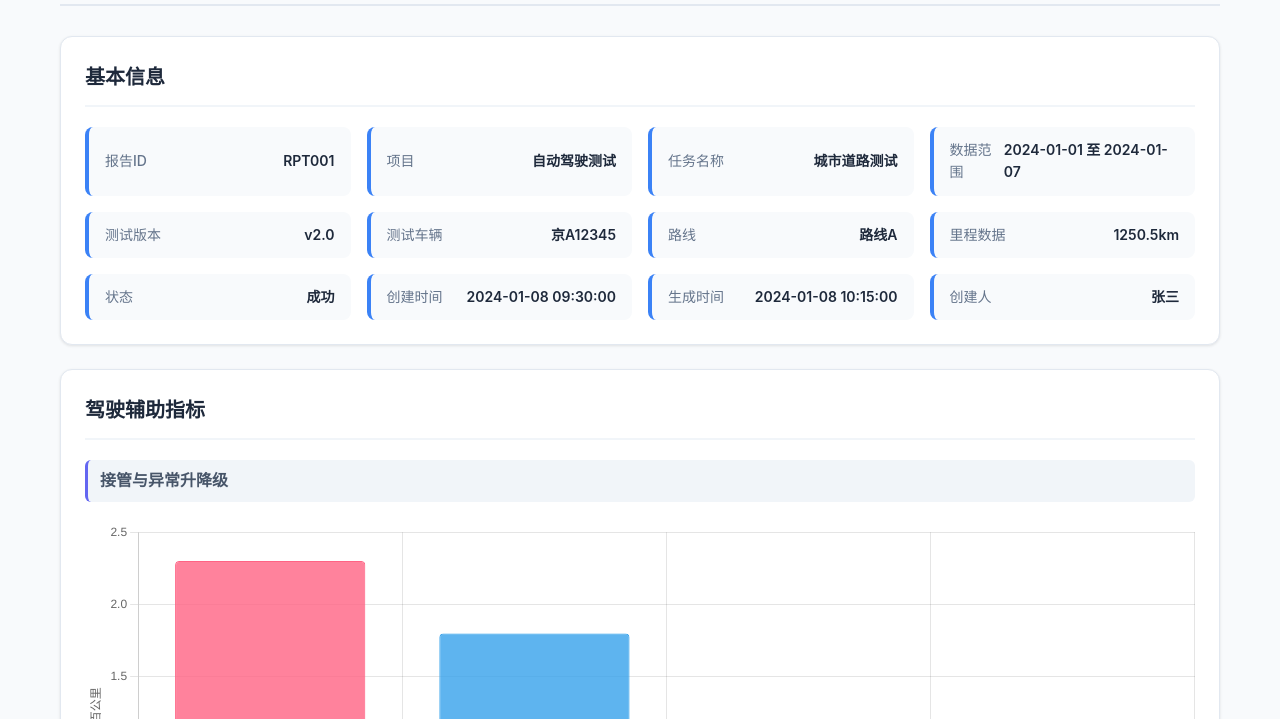
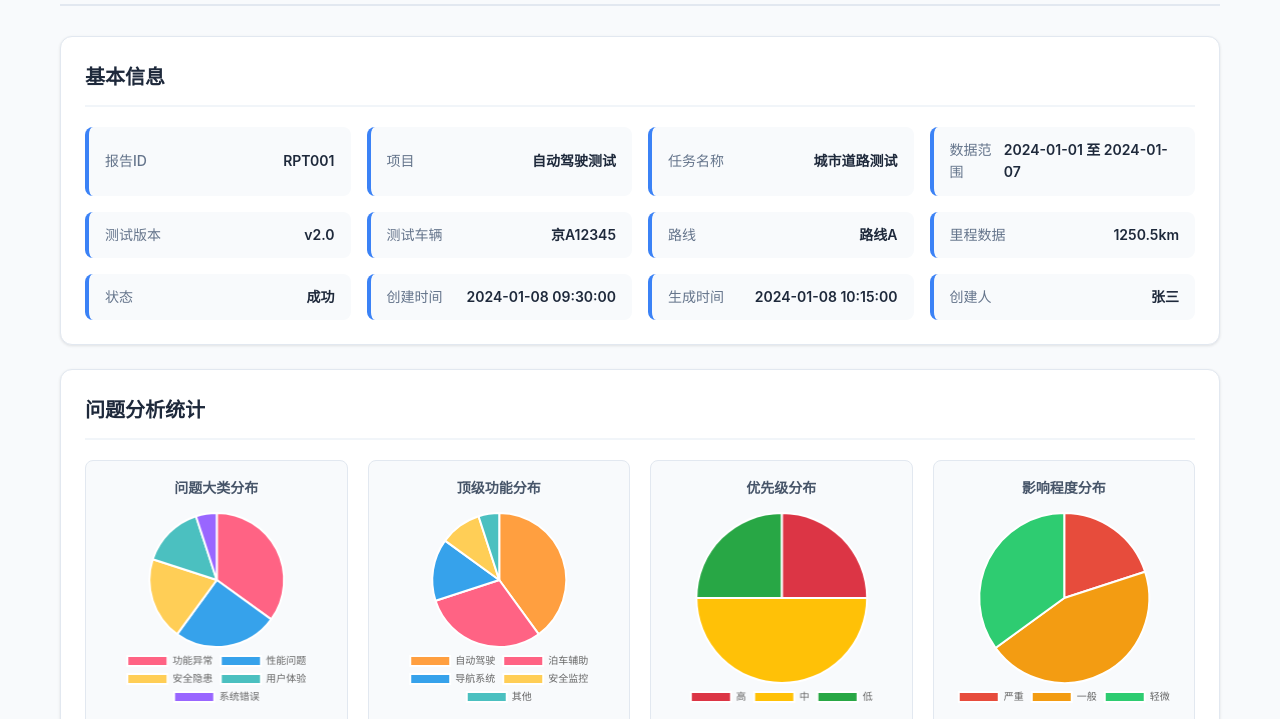
Before and after one commit to jiuhong1010/road-test-dashboard, a website: page report-detail.html in a window 1280 px wide. Shown: the part 81-800 px from the top of the page. Drawn offline with nearby package versions, Linux system fonts and the light colour scheme.

Commit message:
修改主界面饼状图标题为版本-里程和功能-里程，在报告详情页面添加四个问题分析统计饼状图

```diff
--- a/report-detail.css
+++ b/report-detail.css
@@ -179,6 +179,55 @@ body {
     max-height: 100%;
 }
 
+/* 问题分析统计图表网格 */
+.problem-charts-grid {
+    display: grid;
+    grid-template-columns: repeat(4, 1fr);
+    gap: 20px;
+    margin: 20px 0;
+}
+
+.problem-chart-item {
+    background: #f8fafc;
+    border-radius: 8px;
+    padding: 16px;
+    border: 1px solid #e2e8f0;
+}
+
+.problem-chart-item h3 {
+    font-size: 14px;
+    font-weight: 600;
+    color: #475569;
+    margin-bottom: 12px;
+    text-align: center;
+}
+
+.chart-container-small {
+    position: relative;
+    height: 200px;
+}
+
+.chart-container-small canvas {
+    max-height: 100%;
+}
+
+/* 响应式设计 */
+@media (max-width: 1200px) {
+    .problem-charts-grid {
+        grid-template-columns: repeat(2, 1fr);
+    }
+}
+
+@media (max-width: 768px) {
+    .problem-charts-grid {
+        grid-template-columns: 1fr;
+    }
+
+    .chart-container-small {
+        height: 250px;
+    }
+}
+
 /* 响应式设计 */
 @media (max-width: 768px) {
     .container {
--- a/report-detail.html
+++ b/report-detail.html
@@ -26,6 +26,37 @@
             <h2>基本信息</h2>
             <div class="basic-info-grid" id="basicInfoGrid">
                 <!-- 基本信息将通过JavaScript填充 -->
+            </div>
+        </div>
+
+        <!-- 问题分析统计 -->
+        <div class="section">
+            <h2>问题分析统计</h2>
+            <div class="problem-charts-grid">
+                <div class="problem-chart-item">
+                    <h3>问题大类分布</h3>
+                    <div class="chart-container-small">
+                        <canvas id="problemCategoryChart"></canvas>
+                    </div>
+                </div>
+                <div class="problem-chart-item">
+                    <h3>顶级功能分布</h3>
+                    <div class="chart-container-small">
+                        <canvas id="topFunctionChart"></canvas>
+                    </div>
+                </div>
+                <div class="problem-chart-item">
+                    <h3>优先级分布</h3>
+                    <div class="chart-container-small">
+                        <canvas id="priorityChart"></canvas>
+                    </div>
+                </div>
+                <div class="problem-chart-item">
+                    <h3>影响程度分布</h3>
+                    <div class="chart-container-small">
+                        <canvas id="impactChart"></canvas>
+                    </div>
+                </div>
             </div>
         </div>
 
--- a/report-detail.js
+++ b/report-detail.js
@@ -31,10 +31,126 @@ const parkingAnomalyData = [
 // 页面加载完成后初始化
 document.addEventListener('DOMContentLoaded', function() {
     initReportDetail();
+    initProblemAnalysisCharts();
     initTakeoverChart();
     initParkingSuccessChart();
     initParkingAnomalyChart();
 });
+
+// 初始化问题分析统计图表
+function initProblemAnalysisCharts() {
+    // 问题大类分布
+    const categoryCtx = document.getElementById('problemCategoryChart').getContext('2d');
+    new Chart(categoryCtx, {
+        type: 'pie',
+        data: {
+            labels: ['功能异常', '性能问题', '安全隐患', '用户体验', '系统错误'],
+            datasets: [{
+                data: [35, 25, 20, 15, 5],
+                backgroundColor: ['#FF6384', '#36A2EB', '#FFCE56', '#4BC0C0', '#9966FF'],
+                borderWidth: 2,
+                borderColor: '#fff'
+            }]
+        },
+        options: {
+            responsive: true,
+            maintainAspectRatio: false,
+            plugins: {
+                legend: {
+                    position: 'bottom',
+                    labels: {
+                        padding: 8,
+                        font: { size: 10 }
+                    }
+                }
+            }
+        }
+    });
+
+    // 顶级功能分布
+    const functionCtx = document.getElementById('topFunctionChart').getContext('2d');
+    new Chart(functionCtx, {
+        type: 'pie',
+        data: {
+            labels: ['自动驾驶', '泊车辅助', '导航系统', '安全监控', '其他'],
+            datasets: [{
+                data: [40, 30, 15, 10, 5],
+                backgroundColor: ['#FF9F40', '#FF6384', '#36A2EB', '#FFCE56', '#4BC0C0'],
+                borderWidth: 2,
+                borderColor: '#fff'
+            }]
+        },
+        options: {
+            responsive: true,
+            maintainAspectRatio: false,
+            plugins: {
+                legend: {
+                    position: 'bottom',
+                    labels: {
+                        padding: 8,
+                        font: { size: 10 }
+                    }
+                }
+            }
+        }
+    });
+
+    // 优先级分布
+    const priorityCtx = document.getElementById('priorityChart').getContext('2d');
+    new Chart(priorityCtx, {
+        type: 'pie',
+        data: {
+            labels: ['高', '中', '低'],
+            datasets: [{
+                data: [25, 50, 25],
+                backgroundColor: ['#dc3545', '#ffc107', '#28a745'],
+                borderWidth: 2,
+                borderColor: '#fff'
+            }]
+        },
+        options: {
+            responsive: true,
+            maintainAspectRatio: false,
+            plugins: {
+                legend: {
+                    position: 'bottom',
+                    labels: {
+                        padding: 8,
+                        font: { size: 10 }
+                    }
+                }
+            }
+        }
+    });
+
+    // 影响程度分布
+    const impactCtx = document.getElementById('impactChart').getContext('2d');
+    new Chart(impactCtx, {
+        type: 'pie',
+        data: {
+            labels: ['严重', '一般', '轻微'],
+            datasets: [{
+                data: [20, 45, 35],
+                backgroundColor: ['#e74c3c', '#f39c12', '#2ecc71'],
+                borderWidth: 2,
+                borderColor: '#fff'
+            }]
+        },
+        options: {
+            responsive: true,
+            maintainAspectRatio: false,
+            plugins: {
+                legend: {
+                    position: 'bottom',
+                    labels: {
+                        padding: 8,
+                        font: { size: 10 }
+                    }
+                }
+            }
+        }
+    });
+}
 
 // 初始化自动泊车成功率图表
 function initParkingSuccessChart() {
--- a/script.js
+++ b/script.js
@@ -88,7 +88,7 @@ function getLastWeekDates() {
 
 // 初始化图表
 function initCharts() {
-    // 不同测试版本任务分布饼图
+    // 版本-里程饼图
     const versionCtx = document.getElementById('versionChart').getContext('2d');
     new Chart(versionCtx, {
         type: 'doughnut',
@@ -126,7 +126,7 @@ function initCharts() {
         }
     });
 
-    // 不同功能模式任务分布饼图
+    // 功能-里程饼图
     const modeCtx = document.getElementById('modeChart').getContext('2d');
     new Chart(modeCtx, {
         type: 'doughnut',
```
